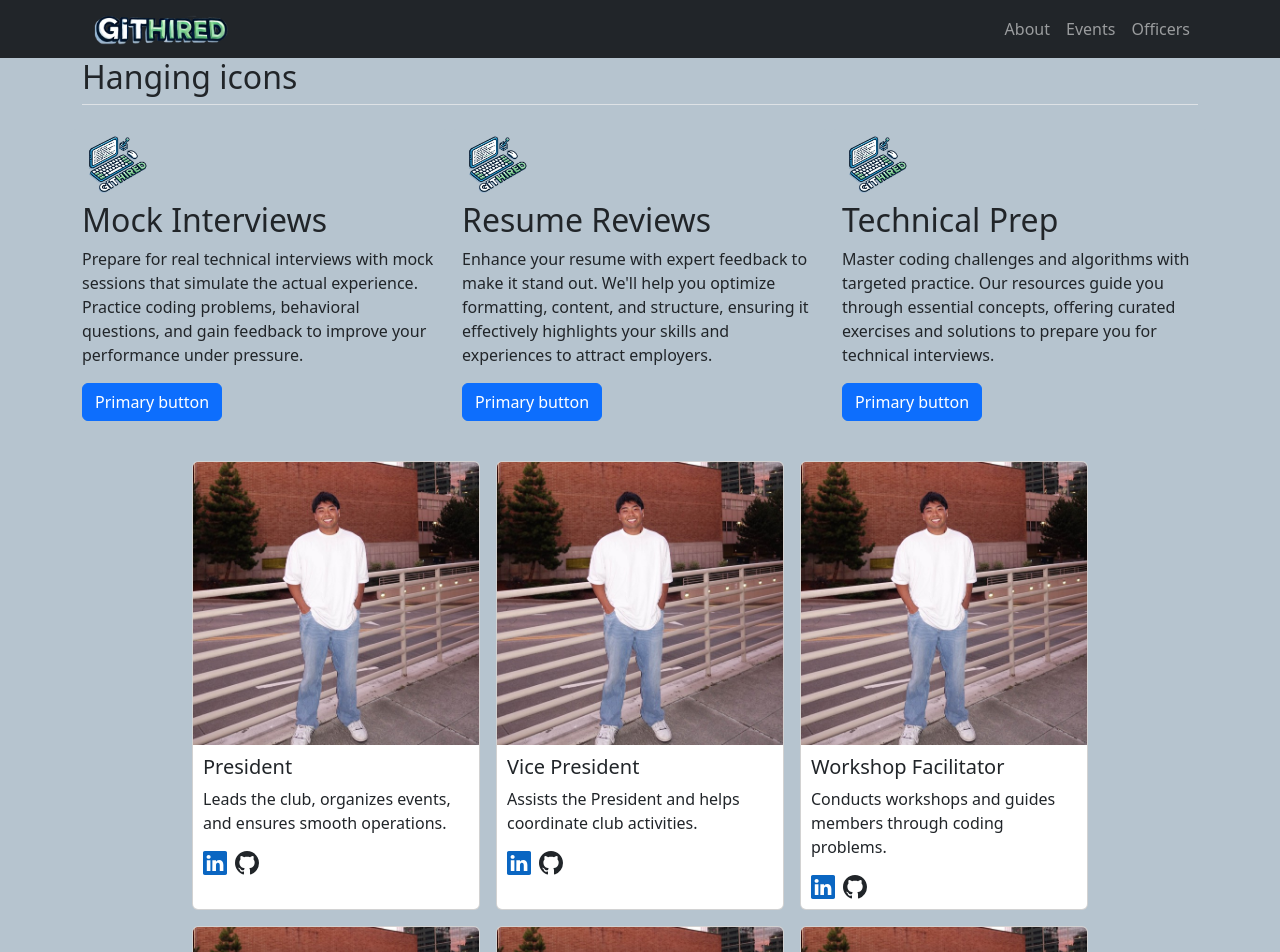
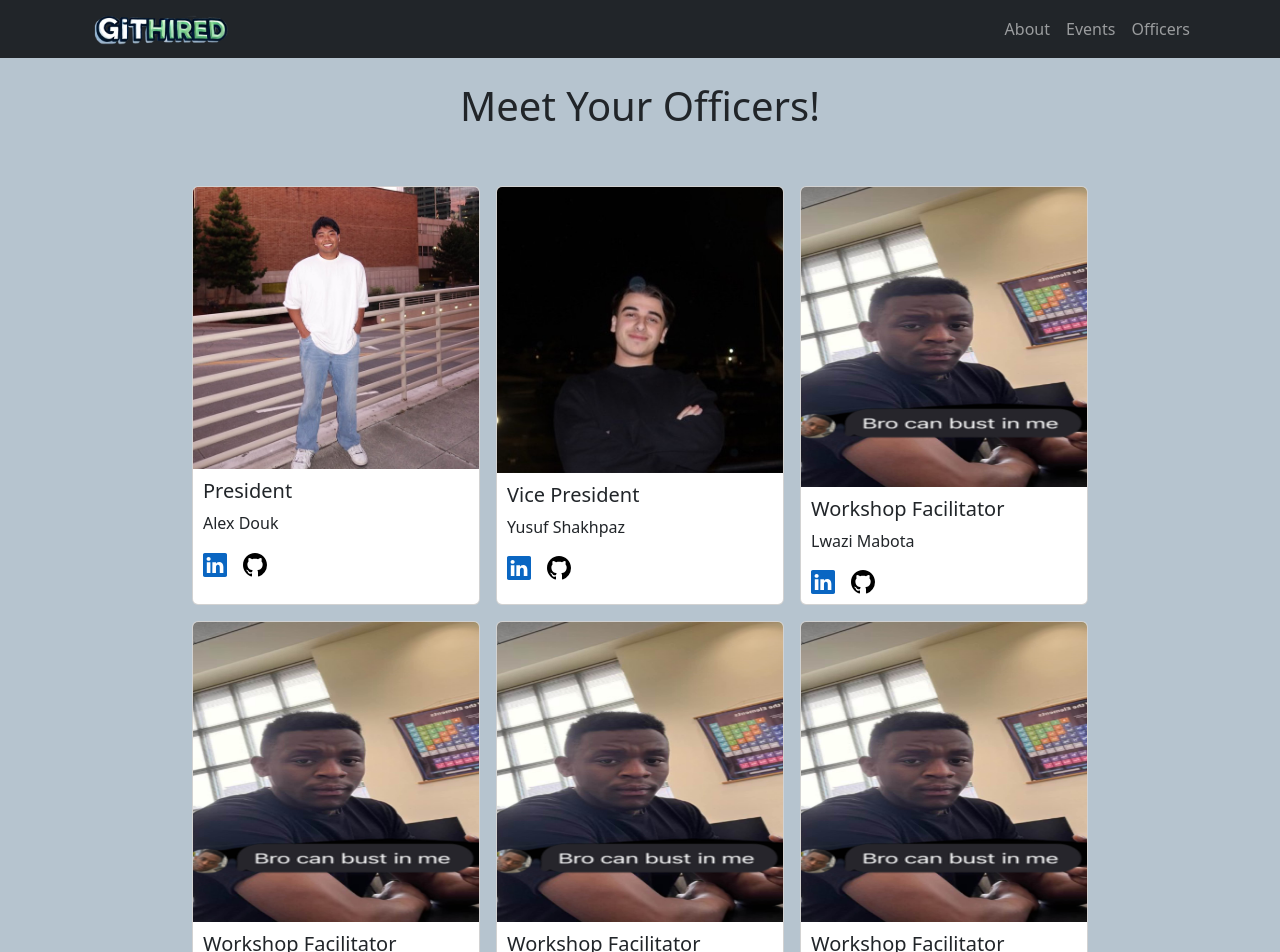
Before and after one commit to adouk04/GitHiredWebsite, a React (Vite) app in the folder GitHiredFrontend/: page /officers in a window 1280 px wide. Shown: the top 952 px of the page. Built offline with nearby package versions, Linux system fonts and the light colour scheme.

Commit message:
Implemented officer card

```diff
--- a/GitHiredFrontend/src/Officers.jsx
+++ b/GitHiredFrontend/src/Officers.jsx
@@ -6,37 +6,68 @@
     return (
         <div className="backgroundcolor">
 
-            <Container class="px-4 py-5" id="hanging-icons">
-				<h2 class="pb-2 border-bottom">Hanging icons</h2>
-				<div class="row g-4 py-3 row-cols-1 row-cols-lg-3">
-					<InfoCard
-						title="Mock Interviews"
-						imgSrc="/GitHired-Logo-Transparent.png"
-						text="Prepare for real technical interviews with mock sessions that simulate the actual experience. Practice coding problems, behavioral questions, and gain feedback to improve your performance under pressure."
-					/>
-					<InfoCard
-						title="Resume Reviews"
-						imgSrc="/GitHired-Logo-Transparent.png"
-						text="Enhance your resume with expert feedback to make it stand out. We'll help you optimize formatting, content, and structure, ensuring it effectively highlights your skills and experiences to attract employers."
-					/>
-					<InfoCard
-						title="Technical Prep"
-						imgSrc="/GitHired-Logo-Transparent.png"
-						text="Master coding challenges and algorithms with targeted practice. Our resources guide you through essential concepts, offering curated exercises and solutions to prepare you for technical interviews."
-					/>
-				</div>
+            <Container fluid className='px-4 py-4 text-center'>
+                <h1> Meet Your Officers!</h1>
 			</Container>
 
             <Container className="py-4 d-flex flex-wrap gap-3 justify-content-center">
-                <ProfileCard imgSrc="/AlexImg.jpg" title="President" text="Leads the club, organizes events, and ensures smooth operations." />
-                <ProfileCard imgSrc="/AlexImg.jpg" title="Vice President" text="Assists the President and helps coordinate club activities." />
-                <ProfileCard imgSrc="/AlexImg.jpg" title="Workshop Facilitator" text="Conducts workshops and guides members through coding problems." />
-                <ProfileCard imgSrc="/AlexImg.jpg" title="Interview Advisor" text="Provides mock interviews and strategies for technical interviews." />
-                <ProfileCard imgSrc="/AlexImg.jpg" title="Officer" text="Manages club logistics and supports event planning." />
-                <ProfileCard imgSrc="/AlexImg.jpg" title="Officer" text="Handles outreach and keeps members engaged." />
-                <ProfileCard imgSrc="/AlexImg.jpg" title="Officer" text="Helps maintain club resources and assists with coordination." />
-                <ProfileCard imgSrc="/AlexImg.jpg" title="Janitor" text="Keeps the club clean and ensures a tidy workspace." />
-		    </Container>
+                <ProfileCard
+                    imgSrc="/AlexImg.jpg"
+                    title="President"
+                    name="Alex Douk"
+                    linkedInUrl="https://www.linkedin.com/in/alex-douk1/"
+                    githubUrl="https://github.com/adouk04"
+                />
+                <ProfileCard
+                    imgSrc="/YusufImg.jpeg"
+                    title="Vice President"
+                    name="Yusuf Shakhpaz"
+                    linkedInUrl="https://www.linkedin.com/in/yusufshakhpaz/"
+                    githubUrl="https://github.com/Shakhpazy"
+                />
+                <ProfileCard
+                    imgSrc="/LwaziImg.jpg"
+                    title="Workshop Facilitator"
+                    name="Lwazi Mabota"
+                    linkedInUrl="https://www.linkedin.com/in/lwazi-mabota1/"
+                    githubUrl="a"
+                />
+                <ProfileCard
+                    imgSrc="/LwaziImg.jpg"
+                    title="Workshop Facilitator"
+                    name="Lwazi Mabota"
+                    linkedInUrl="https://www.linkedin.com/in/lwazi-mabota1/"
+                    githubUrl="a"
+                />
+                <ProfileCard
+                    imgSrc="/LwaziImg.jpg"
+                    title="Workshop Facilitator"
+                    name="Lwazi Mabota"
+                    linkedInUrl="https://www.linkedin.com/in/lwazi-mabota1/"
+                    githubUrl="a"
+                />
+                <ProfileCard
+                    imgSrc="/LwaziImg.jpg"
+                    title="Workshop Facilitator"
+                    name="Lwazi Mabota"
+                    linkedInUrl="https://www.linkedin.com/in/lwazi-mabota1/"
+                    githubUrl="a"
+                />
+                <ProfileCard
+                    imgSrc="/LwaziImg.jpg"
+                    title="Workshop Facilitator"
+                    name="Lwazi Mabota"
+                    linkedInUrl="https://www.linkedin.com/in/lwazi-mabota1/"
+                    githubUrl="a"
+                />
+                <ProfileCard
+                    imgSrc="/LwaziImg.jpg"
+                    title="Workshop Facilitator"
+                    name="Lwazi Mabota"
+                    linkedInUrl="https://www.linkedin.com/in/lwazi-mabota1/"
+                    githubUrl="a"
+                />
+            </Container>
         </div>
     );
 }
--- a/GitHiredFrontend/src/components/ProfileCard.jsx
+++ b/GitHiredFrontend/src/components/ProfileCard.jsx
@@ -1,21 +1,55 @@
 import Card from 'react-bootstrap/Card';
 
-function ProfileCard({ imgSrc, title, text }) {
+function ProfileCard({ imgSrc, title, name, linkedInUrl, githubUrl }) {
     return (
         <Card style={{ width: '18rem', backgroundColor: "#ffffff"}}>
           <Card.Img variant="top" src={imgSrc} style={{ maxHeight: "300px"}}/>
+
           <Card.Body style={{ padding: "10px" }}>
             <Card.Title>{title}</Card.Title>
-            <Card.Text>
-                {text}
-            </Card.Text>
-            <div className='d-flex align-items-center gap-2'>
-            <svg xmlns="http://www.w3.org/2000/svg" width="24" height="24" fill="#0a66c2" class="bi bi-linkedin" viewBox="0 0 16 16">
-            <path d="M0 1.146C0 .513.526 0 1.175 0h13.65C15.474 0 16 .513 16 1.146v13.708c0 .633-.526 1.146-1.175 1.146H1.175C.526 16 0 15.487 0 14.854zm4.943 12.248V6.169H2.542v7.225zm-1.2-8.212c.837 0 1.358-.554 1.358-1.248-.015-.709-.52-1.248-1.342-1.248S2.4 3.226 2.4 3.934c0 .694.521 1.248 1.327 1.248zm4.908 8.212V9.359c0-.216.016-.432.08-.586.173-.431.568-.878 1.232-.878.869 0 1.216.662 1.216 1.634v3.865h2.401V9.25c0-2.22-1.184-3.252-2.764-3.252-1.274 0-1.845.7-2.165 1.193v.025h-.016l.016-.025V6.169h-2.4c.03.678 0 7.225 0 7.225z"/>
-            </svg>
-            <svg xmlns="http://www.w3.org/2000/svg" width="24" height="24" fill="currentColor" class="bi bi-github" viewBox="0 0 16 16">
-            <path d="M8 0C3.58 0 0 3.58 0 8c0 3.54 2.29 6.53 5.47 7.59.4.07.55-.17.55-.38 0-.19-.01-.82-.01-1.49-2.01.37-2.53-.49-2.69-.94-.09-.23-.48-.94-.82-1.13-.28-.15-.68-.52-.01-.53.63-.01 1.08.58 1.23.82.72 1.21 1.87.87 2.33.66.07-.52.28-.87.51-1.07-1.78-.2-3.64-.89-3.64-3.95 0-.87.31-1.59.82-2.15-.08-.2-.36-1.02.08-2.12 0 0 .67-.21 2.2.82.64-.18 1.32-.27 2-.27s1.36.09 2 .27c1.53-1.04 2.2-.82 2.2-.82.44 1.1.16 1.92.08 2.12.51.56.82 1.27.82 2.15 0 3.07-1.87 3.75-3.65 3.95.29.25.54.73.54 1.48 0 1.07-.01 1.93-.01 2.2 0 .21.15.46.55.38A8.01 8.01 0 0 0 16 8c0-4.42-3.58-8-8-8"/>
-            </svg>
+            <Card.Text>{name}</Card.Text>
+            <div className="d-flex align-items-center gap-3">
+            {linkedInUrl && (
+              <a href={linkedInUrl} target="_blank" rel="noopener noreferrer">
+                <svg xmlns="http://www.w3.org/2000/svg" width="24" height="24" fill="#0a66c2" className="bi bi-linkedin"viewBox="0 0 16 16">
+                  <path d="M0 1.146C0 .513.526 0 1.175 0h13.65C15.474 0
+                    16 .513 16 1.146v13.708c0 .633-.526 1.146-1.175
+                    1.146H1.175C.526 16 0 15.487 0 14.854zm4.943
+                    12.248V6.169H2.542v7.225zm-1.2-8.212c.837 0
+                    1.358-.554 1.358-1.248-.015-.709-.52-1.248-1.342-1.248S2.4
+                    3.226 2.4 3.934c0 .694.521 1.248 1.327
+                    1.248zm4.908 8.212V9.359c0-.216.016-.432.08-.586.173-.431.568-.878
+                    1.232-.878.869 0 1.216.662 1.216
+                    1.634v3.865h2.401V9.25c0-2.22-1.184-3.252-2.764-3.252-1.274
+                    0-1.845.7-2.165 1.193v.025h-.016l.016-.025V6.169h-2.4c.03.678
+                    0 7.225 0 7.225z"
+                  />
+                </svg>
+              </a>
+            )}
+
+            {githubUrl && (
+              <a href={githubUrl} target="_blank" rel="noopener noreferrer">
+                <svg xmlns="http://www.w3.org/2000/svg" width="24" height="24" fill="#000000" className="bi bi-github" viewBox="0 0 16 16">
+                  <path d="M8 0C3.58 0 0 3.58 0 8c0 3.54
+                    2.29 6.53 5.47 7.59.4.07.55-.17.55-.38
+                    0-.19-.01-.82-.01-1.49-2.01.37-2.53-.49-2.69-.94-.09-.23-.48-.94-.82-1.13-.28-.15-.68-.52-.01-.53.63-.01
+                    1.08.58 1.23.82.72 1.21 1.87.87
+                    2.33.66.07-.52.28-.87.51-1.07-1.78-.2-3.64-.89-3.64-3.95
+                    0-.87.31-1.59.82-2.15-.08-.2-.36-1.02.08-2.12
+                    0 0 .67-.21 2.2.82.64-.18 1.32-.27
+                    2-.27s1.36.09 2
+                    .27c1.53-1.04 2.2-.82 2.2-.82.44 1.1.16 1.92.08
+                    2.12.51.56.82 1.27.82 2.15 0 3.07-1.87
+                    3.75-3.65 3.95.29.25.54.73.54
+                    1.48 0 1.07-.01
+                    1.93-.01 2.2 0 .21.15.46.55.38A8.01
+                    8.01 0 0 0 16
+                    8c0-4.42-3.58-8-8-8z"
+                  />
+                </svg>
+              </a>
+            )}
             </div>
           </Card.Body>
         </Card>
```
Also changed, not shown: GitHiredFrontend/public/LwaziImg.jpg (added), GitHiredFrontend/public/YusufImg.jpeg (added).
